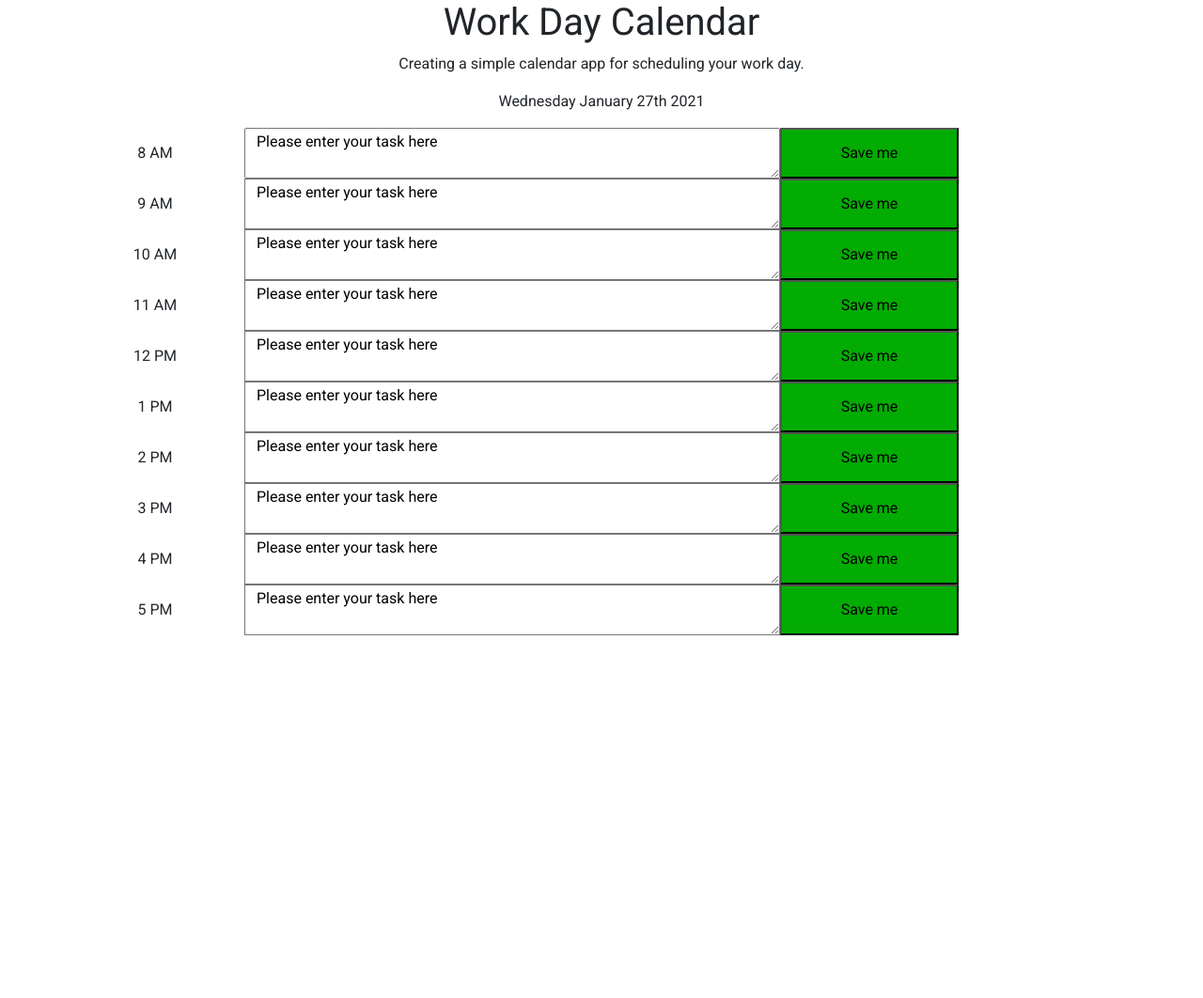
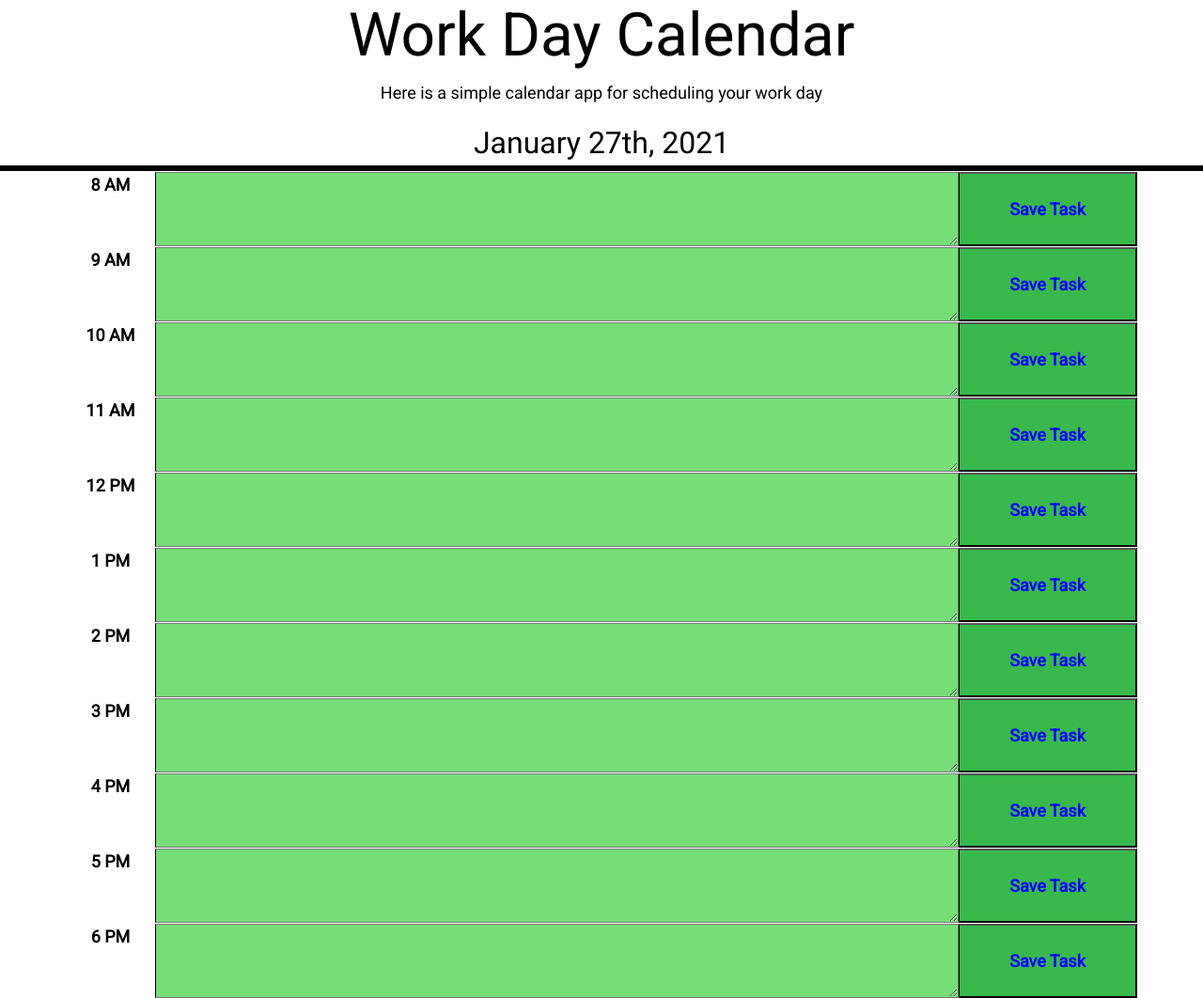
Before and after one commit to elliott-steven/workdaycalendar-homework5, a plain HTML site: page index.html in a window 1280 px wide. Shown: the whole page at 94% size. Before the commit the page ends 800 px from the top, so only its background shows below. Drawn offline with nearby package versions, Linux system fonts and the light colour scheme.

Commit message:
Made a lot of changes

```diff
--- a/css/style.css
+++ b/css/style.css
@@ -1,36 +1,63 @@
+
 body {
-    font-family: 'Roboto', sans-serif;
+  font-family: 'Roboto', sans-serif;
+  font-size: 18px;
+}
+
+h1 {
+    font-size: 64px;
+}
+textarea{
+  background: transparent;
+  color: #000000;
+  border-left: 1px solid black;
+  padding: 8px;
+}
+
+.todaysDate {
+    font-size: xx-large;
+}
+
+.jumbotron {
+  text-align: center;
+  color: black;
+  border-bottom: 6px solid black;
+}
+
+.timeBlock{
+  text-align: center;
+}
+
+.row {
+  height: 80px;
+  border-top: 1px solid white;;
+}
+
+.hour {
+  background-color: #ffffff;
+  text-align: center;
+  font-weight: bold;
+  color: #000000;
+}
+
+.past {
+  background-color: #d3d3d3;
+  color: white;
+}
+
+.present {
+  background-color: #61c5ff;
+  color: white;
+}
+
+.future {
+  background-color: #77dd77;
+  color: white;
 }
 
 .saveBtn {
-    background-color: rgb(2, 172, 2)
+  border-left: 1px solid black;
+  background-color: #38b84d;
+  color: blue;
+  font-weight: bold;
 }
-.jumbotron {
-    text-align: center;
-}
-.container {
-    padding-left: 15%%;
-
-.timeBlock {
-    border: black;
-    border-radius: 1px;
-
-
-}
-#currentDay {
-    text-align: center;
-    font-weight: bolder;
-    border-radius: 25px;
-    border-width: 3px solid black;
-
-
-}
-@media screen and (max-width: 580px) {
-    .fa-save {
-        font-size: 1.5em;
-    }
-
-    .save {
-        border-radius: 0;
-    }
-}
--- a/index.html
+++ b/index.html
@@ -21,78 +21,75 @@
     <!--This is for calendar-->
     <header class="jumbotron">
         <h1>Work Day Calendar</h1>
-        <p>Creating a simple calendar app for scheduling your work day.</p>
-        <p id="currentDay"></p>
+        <p>Here is a simple calendar app for scheduling your work day</p>
+        <div id="currentDay" class="todaysDate">Today's date</div>
     </header>
-    <!-- Calendar time blocks will go here -->
+
+    <!-- Calendar time blocks from 8am-6pm will go here -->
     <div class="container">
-        <div class="row">
-            <div class="d-flex justify-content-center align-items-center col-md-2 timeBlock">8 AM</div>
-            <textarea id="8" class="taskNote col-md-6">Please enter your task here</textarea>
-            <button class="saveBtn col-md-2">Save me</button>
-
+        <div class="row timeBlock" id="8">
+            <label class="hour col-md-1">8 AM</label>
+            <textarea class="myTask col-md-9"></textarea>
+            <button class="saveBtn col-md-2" data-time="8">Save Task</button>
         </div>
-        <div class="row">
-            <div class="d-flex justify-content-center align-items-center col-md-2 timeBlock">9 AM</div>
-            <textarea id="9" class="taskNote col-md-6">Please enter your task here</textarea>
-            <button class="saveBtn col-md-2">Save me</button>
-
+        <div class="row timeBlock" id="9">
+            <label class="hour col-md-1">9 AM</label>
+            <textarea class="myTask col-md-9"></textarea>
+            <button class="saveBtn col-md-2" data-time="9">Save Task</button>
         </div>
-        <div class="row">
-            <div class="d-flex justify-content-center align-items-center col-md-2 timeBlock">10 AM</div>
-            <textarea id="10" class="taskNote col-md-6">Please enter your task here</textarea>
-            <button class="saveBtn col-md-2">Save me</button>
-
+        <div class="row timeBlock" id="10">
+            <label class="hour col-md-1">10 AM</label>
+            <textarea class="myTask col-md-9"></textarea>
+            <button class="saveBtn col-md-2" data-time="10">Save Task</button>
         </div>
-        <div class="row">
-            <div class="d-flex justify-content-center align-items-center col-md-2 timeBlock">11 AM</div>
-            <textarea id="11" class="taskNote col-md-6">Please enter your task here</textarea>
-            <button class="saveBtn col-md-2">Save me</button>
-
+        <div class="row timeBlock" id="11">
+            <label class="hour col-md-1">11 AM</label>
+            <textarea class="myTask col-md-9"></textarea>
+            <button class="saveBtn col-md-2" data-time="11">Save Task</button>
         </div>
-        <div class="row">
-            <div class="d-flex justify-content-center align-items-center col-md-2 timeBlock">12 PM</div>
-            <textarea id="12" class="taskNote col-md-6">Please enter your task here</textarea>
-            <button class="saveBtn col-md-2">Save me</button>
-
+        <div class="row timeBlock" id="12">
+            <label class="hour col-md-1">12 PM</label>
+            <textarea class="myTask col-md-9"></textarea>
+            <button class="saveBtn col-md-2" data-time="12">Save Task</button>
         </div>
-        <div class="row">
-            <div class="d-flex justify-content-center align-items-center col-md-2 timeBlock">1 PM</div>
-            <textarea id="13" class="taskNote col-md-6">Please enter your task here</textarea>
-            <button class="saveBtn col-md-2">Save me</button>
-
+        <div class="row timeBlock" id="13">
+            <label class="hour col-md-1">1 PM</label>
+            <textarea class="myTask col-md-9"></textarea>
+            <button class="saveBtn col-md-2" data-time="13">Save Task</button>
         </div>
-        <div class="row">
-            <div class="d-flex justify-content-center align-items-center col-md-2 timeBlock">2 PM</div>
-            <textarea id="14" class="taskNote col-md-6">Please enter your task here</textarea>
-            <button class="saveBtn col-md-2">Save me</button>
-
+        <div class="row timeBlock" id="14">
+            <label class="hour col-md-1">2 PM</label>
+            <textarea class="myTask col-md-9"></textarea>
+            <button class="saveBtn col-md-2" data-time="14">Save Task</button>
         </div>
-        <div class="row">
-            <div class="d-flex justify-content-center align-items-center col-md-2 timeBlock">3 PM</div>
-            <textarea id="15" class="taskNote col-md-6">Please enter your task here</textarea>
-            <button class="saveBtn col-md-2">Save me</button>
-
+        <div class="row timeBlock" id="15">
+            <label class="hour col-md-1">3 PM</label>
+            <textarea class="myTask col-md-9"></textarea>
+            <button class="saveBtn col-md-2" data-time="15">Save Task</button>
         </div>
-        <div class="row">
-            <div class="d-flex justify-content-center align-items-center col-md-2 timeBlock">4 PM</div>
-            <textarea id="16" class="taskNote col-md-6">Please enter your task here</textarea>
-            <button class="saveBtn col-md-2">Save me</button>
-
+        <div class="row timeBlock" id="16">
+            <label class="hour col-md-1">4 PM</label>
+            <textarea class="myTask col-md-9"></textarea>
+            <button class="saveBtn col-md-2" data-time="16">Save Task</button>
         </div>
-        <div class="row">
-            <div class="d-flex justify-content-center align-items-center col-md-2 timeBlock">5 PM</div>
-            <textarea id="17" class="taskNote col-md-6">Please enter your task here</textarea>
-            <button class="saveBtn col-md-2">Save me</button>
-
+        <div class="row timeBlock" id="17">
+            <label class="hour col-md-1">5 PM</label>
+            <textarea class="myTask col-md-9"></textarea>
+            <button class="saveBtn col-md-2" data-time="17">Save Task</button>
         </div>
-
-    </div>
+        <div class="row timeBlock" id="18">
+            <label class="hour col-md-1">6 PM</label>
+            <textarea class="myTask col-md-9"></textarea>
+            <button class="saveBtn col-md-2" data-time="18">Save Task</button>
+        </div>
     </div>
 </body>
+
 <!--JQuery CDN-->
 <script src="https://cdnjs.cloudflare.com/ajax/libs/jquery/3.5.1/jquery.min.js"></script>
-<!--Luxon DateTime-->
+<!--Moment CDN-->
 <script src="https://cdnjs.cloudflare.com/ajax/libs/moment.js/2.24.0/moment.min.js"></script>
 <!--My javasript source-->
 <script src="./javascript/script.js"></script>
+
+</html>
--- a/javascript/script.js
+++ b/javascript/script.js
@@ -1,52 +1,53 @@
-let today = moment().format('MMMM Do YYYY');
-let dayOfWeek = moment().format('dddd');
-let thisHour = moment().hour();
+//Make sure document is loaded before starting
+$(document).ready(function() {
 
-let todoArray = [];
+//This will pull the local date for me
+    $("#currentDay").text(moment().format("MMMM Do, YYYY"));
 
-$('#currentDay').text(dayOfWeek + ' ' + today);
+//This should pull the hour for each time block and change color
+    function updateColor() {
+        var currentHour = (moment().format("H"));
+            console.log(currentHour);
 
-for (i = 9; i < 18; i++) {
-    if (parseInt($('#' + i).attr('id')) < thisHour) {
-        $('#' + i).attr('style', 'background-color: #dddddd');
-    } else if (parseInt($('#' + i).attr('id')) > thisHour) {
-        $('#' + i).attr('style', 'background-color: #ffffff');
-    } else {
-        $('#' + i).attr('style', 'background-color: #fff78a')
-    }
-}
+        $(".timeBlock").each(function() {
+            var time = parseInt($(this).attr("id"));
+            console.log(time);
 
-$('.save').on('click', function() {
-    todoArray = [];
+            if (time > currentHour) {
+            $(this).addClass("future");
+            }
 
-    for (i = 9; i < 18; i++) {
-        let todoValue = $('#' + i).val();
+            else if (time < currentHour) {
+            $(this).addClass("past");
+            }
 
-        let todoObject = {
-            todoHour: i,
-            todoItem: todoValue
-        }
+            else {
+            $(this).addClass("present");
+            };
+        });
+    };
 
-        todoArray.push(todoObject);
+    updateColor();
 
-        localStorage.setItem("todo", JSON.stringify(todoArray));
-    }
-})
+// This will be produce a save event for each of my time block rows
+    $(".saveBtn").on("click", function() {
+        var time = $(this).parent().attr("id");
+        var value = $(this).siblings(".myTask").val();
 
-$('#clear-button').on('click', function() {
-    localStorage.clear();
-    $('textarea').val('');
-})
+        localStorage.setItem(time, value);
+    })
 
-function loadTodos() {
-    let storedTodos = JSON.parse(localStorage.getItem("taskNote"));
-    console.log(storedTodos);
+    $("#8 .myTask").val(localStorage.getItem("8"));
+    $("#9 .myTask").val(localStorage.getItem("9"));
+    $("#10 .myTask").val(localStorage.getItem("10"));
+    $("#11 .myTask").val(localStorage.getItem("11"));
+    $("#12 .myTask").val(localStorage.getItem("12"));
+    $("#13 .myTask").val(localStorage.getItem("13"));
+    $("#14 .myTask").val(localStorage.getItem("14"));
+    $("#15 .myTask").val(localStorage.getItem("15"));
+    $("#16 .myTask").val(localStorage.getItem("16"));
+    $("#17 .myTask").val(localStorage.getItem("17"));
+    $("#18 .myTask").val(localStorage.getItem("18"));
+});
 
-    if (storedTodos !== null) {
-        for (i = 0; i < storedTodos.length; i++) {
-            $('#' + storedTodos[i].todoHour).val(storedTodos[i].todoItem);
-        };
-    }
-}
-
-loadTodos();
+//
```
